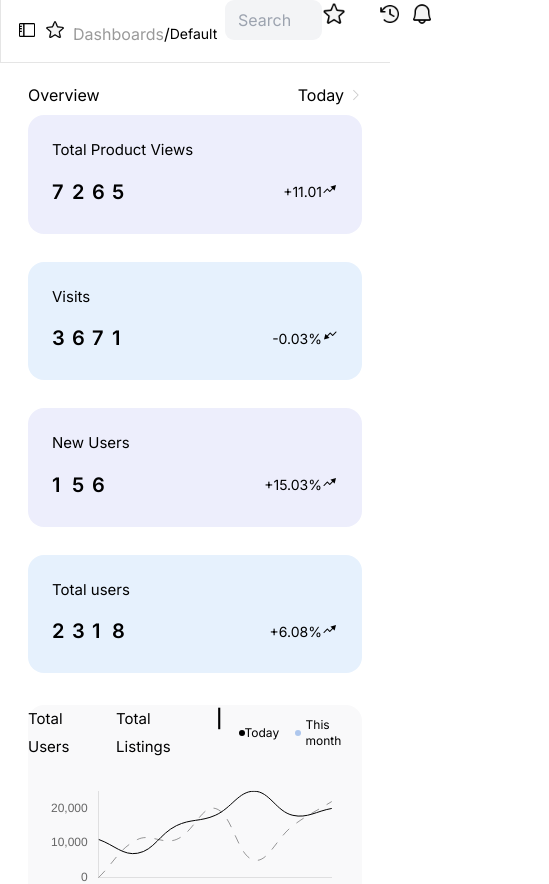
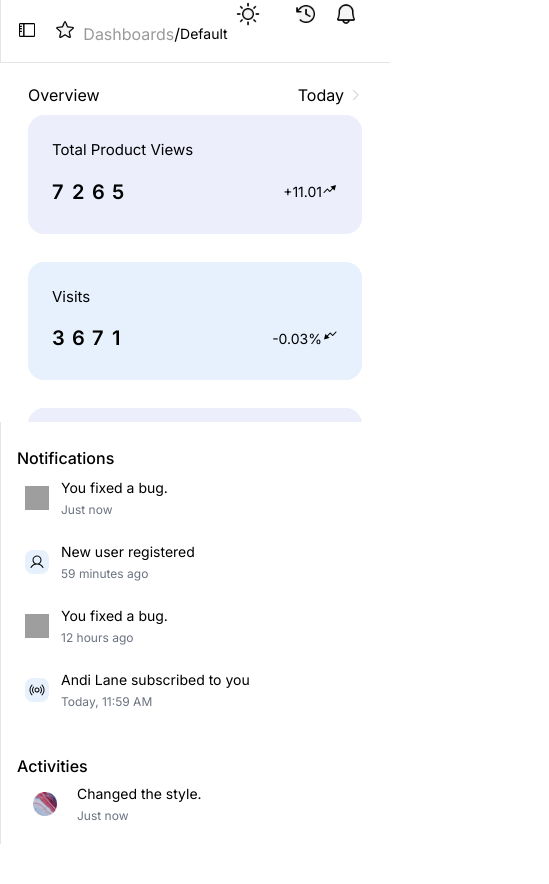
Before and after one commit to dijayst/prelura, a React (Create React App) app: page / in a window 390 px wide. Shown: the top 884 px of the page, 549 px wide, since content can reach past the window. After the commit the page ends 844 px from the top, so only its background shows below. Built offline with nearby package versions, Linux system fonts and the light colour scheme; grey boxes are pictures that could not be loaded.

Commit message:
inprogress

```diff
--- a/src/App.css
+++ b/src/App.css
@@ -1,6 +1,16 @@
 @tailwind base;
 @tailwind components;
 @tailwind utilities;
+
+
+  .no-scrollbar::-webkit-scrollbar {
+    display: none;
+  }
+
+  .no-scrollbar {
+    -ms-overflow-style: none;
+    scrollbar-width: none;
+  }
 
 .App {
   /*max-width: 1240px;*/
--- a/src/App.js
+++ b/src/App.js
@@ -51,7 +51,7 @@ function App() {
 
   return (
     <div
-      className={`flex h-screen bg-white min-h-screen md:h-screen-90${
+      className={`flex h-screen bg-white ${
         darkMode ? "dark" : ""
       }`}
     >
--- a/src/navbar/Content .js
+++ b/src/navbar/Content .js
@@ -34,13 +34,13 @@ function Content({ isOpen, setIsOpen, toggleDarkMode, darkMode }) {
   console.log(onclick);
   return (
     <div
-      className="relative flex   flex-grow md:ml-[18%] ml-0  pb-[200px]
-    w-full m-0 p-0   flex-col md:flex-row dark:bg-gray-900  bg-white  md:h-screen-90"
+      className="relative flex   flex-grow md:ml-[18%] ml-0
+    w-full m-0 p-0   flex-col md:flex-row dark:bg-gray-900  bg-white "
     >
-      <div className="md:w-[77%]  w-full ">
+      <div className="md:w-[77%]  w-full   overflow-y-scroll no-scrollbar scrollbar-hide h-screen">
         <section className="border border-[#0000001a] border-r-0 border-t-0  flex w-full pr-8 md:pl-8 pl-2 md:justify-between">
           <div className="flex md:m-[20px_8px_2px_28px] gap-2 m-[20px_8px_2px_8px] ">
-            <div className="flex gap-2 md:w-[20%]">
+            <div className="flex gap-2 ">
               <div
                 className="h-10 w-10
                 block
@@ -70,7 +70,7 @@ function Content({ isOpen, setIsOpen, toggleDarkMode, darkMode }) {
           </div>
           <div className="flex  h-7   md:gap-2 md:m-[20px_28px_20px_0px]">
             <div
-              className={`search-input  px-[.8rem] bg-gray-100  h-[2.5rem] rounded-[9px] flex  items-center w-[30%] md:w-full`}
+              className={`  search-input  px-[.8rem] bg-gray-100  h-[2.5rem] rounded-[9px] md:flex hidden  items-center w-full `}
             >
               <div className="image-container">
                 <img
@@ -87,10 +87,10 @@ function Content({ isOpen, setIsOpen, toggleDarkMode, darkMode }) {
               />
             </div>
 
-            <div className="flex gap-2 items-center">
+            <div className="flex  items-center     toggle-section  justify-center gap-4">
               <div className="w-12 h-12 pt-3" onClick={toggleDarkMode}>
                 <img
-                  src={darkMode ? "/Image/darkmode.png" : "/Image/star.png"}
+                  src={darkMode ? "/Image/darkmode.png" : "/Image/darkmode.png"}
                   alt="Icon"
                   className=" w-6 h-6 "
                 />
--- a/src/navbar/Notification.js
+++ b/src/navbar/Notification.js
@@ -3,7 +3,7 @@ import { Activities, Contacts, notifications } from "./Data";
 
 function Notification() {
   return (
-    <div className="md:w-[21.3%] w-full   border border-[#0000001a] border-l-1 border-t-0  border-r-0 border-b-0 pl-4 bg-white  ">
+    <div className="md:w-[21.3%] w-full   border border-[#0000001a] border-l-1 border-t-0  border-r-0 border-b-0 pl-4 bg-white  overflow-y-scroll no-scrollbar scrollbar-hide h-screen">
       <div className=" md:space-y-4  mb-9">
         <div>
           <h1 className="font-[500] text-[16px] font-inter mt-6 ">
--- a/src/navbar/Sidebar.js
+++ b/src/navbar/Sidebar.js
@@ -7,9 +7,9 @@ const Sidebar = ({ isOpen, setisOpen }) => {
 
 
   return (
-    <div className="flex min-h-screen">
+    <div className="flex min-h-screen ">
       {/*desktop*/}
-      <div className=" hidden md:flex flex-col w-[18%] h-screen   space-y-4 fixed border border-[#0000001a] border-r-1 border-l-0 border-t-0 overflow-y-auto scrollbar-hide px-4">
+      <div className=" hidden md:flex flex-col w-[18%] h-screen   space-y-4 fixed border border-[#0000001a] border-r-1 border-l-0 border-t-0 overflow-y-scroll no-scrollbar scrollbar-hide px-4 ">
         <section
           className=" md:flex md:flex-col
 
--- a/tailwind.config.js
+++ b/tailwind.config.js
@@ -6,8 +6,8 @@ module.exports = {
   darkMode: "class",
   theme: {
     extend: {
-      height: {
-        "screen-90": "1024vh", // Custom height for responsiveness
+      screens: {
+        "screen-90": "1024px", // Custom height for responsiveness
       },
     },
   },
```
Also changed, not shown: public/Ico1.svg (renamed from public/Image/Ico1.svg).
